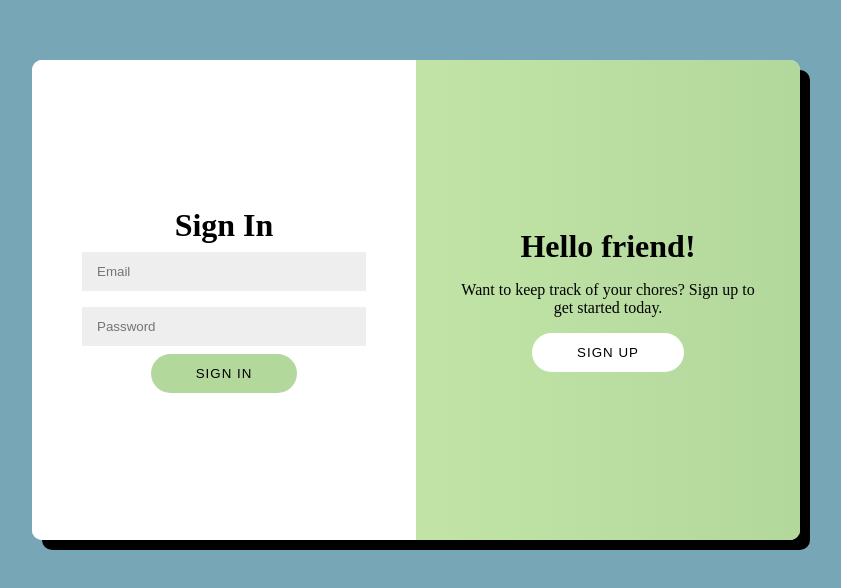
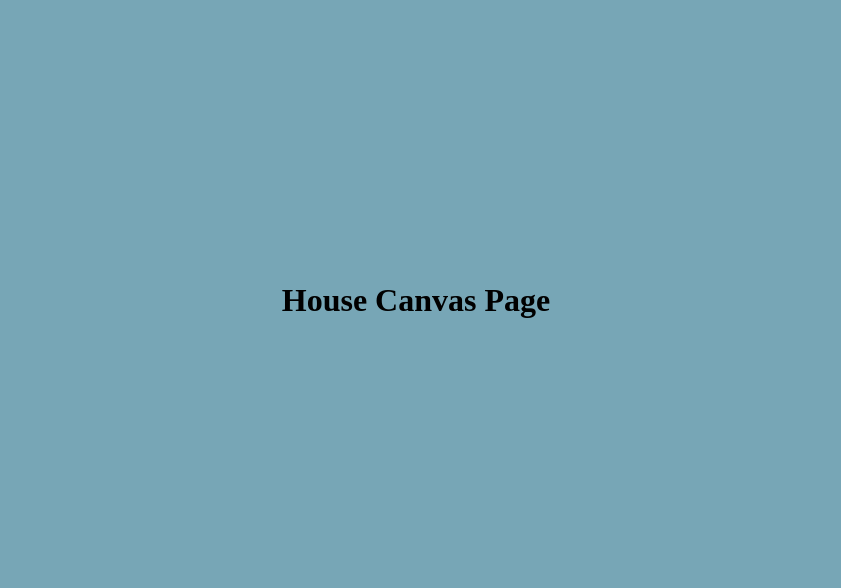
Before and after one commit to Melvingitb/Clean-Dorm, a React (Vite) app: page /house in a window 1280 px wide. Shown: the part 108-696 px from the top of the page, without its empty margins (224-1065 px from the left). Built offline with nearby package versions, Linux system fonts and the light colour scheme.

Commit message:
set up framework for pages

```diff
--- a/package.json
+++ b/package.json
@@ -11,7 +11,8 @@
   },
   "dependencies": {
     "react": "^19.0.0",
-    "react-dom": "^19.0.0"
+    "react-dom": "^19.0.0",
+    "react-router-dom": "^7.5.1"
   },
   "devDependencies": {
     "@eslint/js": "^9.22.0",
--- a/src/App.jsx
+++ b/src/App.jsx
@@ -1,10 +1,18 @@
 import Form from './components/Form.jsx'
+import { Routes, Route } from 'react-router-dom'
+import Login from './pages/Login.jsx'
+import Chores from './pages/Chores.jsx'
+import House from './pages/House.jsx'
 
 function App() {
 
   return (
     <>
-      <Form />
+      <Routes>
+        <Route path="/" element={ <Login /> } />
+        <Route path="/chores" element={ <Chores /> } />
+        <Route path="/house" element={ <House /> } />
+      </Routes>
     </>
   )
 }
--- a/src/main.jsx
+++ b/src/main.jsx
@@ -1,10 +1,13 @@
 import { StrictMode } from 'react'
 import { createRoot } from 'react-dom/client'
+import { BrowserRouter } from 'react-router-dom'
 import './css/main.css'
 import App from './App.jsx'
 
 createRoot(document.getElementById('root')).render(
   <StrictMode>
-    <App />
+    <BrowserRouter>
+      <App />
+    </BrowserRouter>
   </StrictMode>,
 )
--- /dev/null
+++ b/src/pages/Chores.jsx
@@ -0,0 +1,10 @@
+function Chores() {
+
+  return (
+    <>
+      <h1>Chores List Page</h1>
+    </>
+  )
+}
+
+export default Chores
--- /dev/null
+++ b/src/pages/House.jsx
@@ -0,0 +1,10 @@
+function House() {
+
+    return (
+      <>
+        <h1>House Canvas Page</h1>
+      </>
+    )
+  }
+
+  export default House
--- /dev/null
+++ b/src/pages/Login.jsx
@@ -0,0 +1,12 @@
+import Form from '../components/Form'
+
+function Login() {
+
+  return (
+    <>
+      <Form />
+    </>
+  )
+}
+
+export default Login
```
Also changed, not shown: 1 other file (tests, documents, lock files or other folders).
